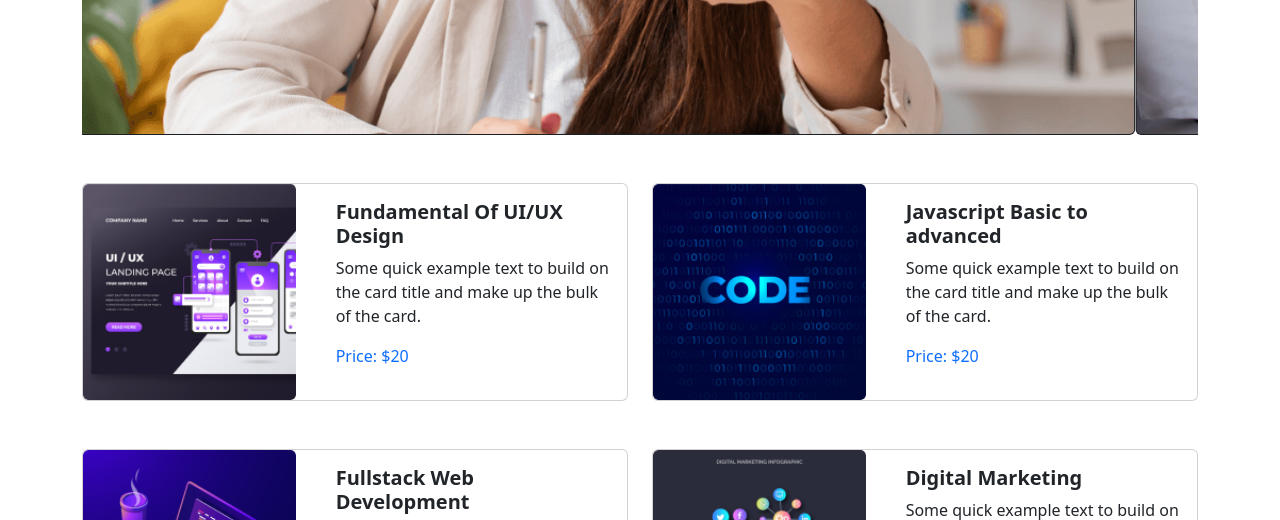
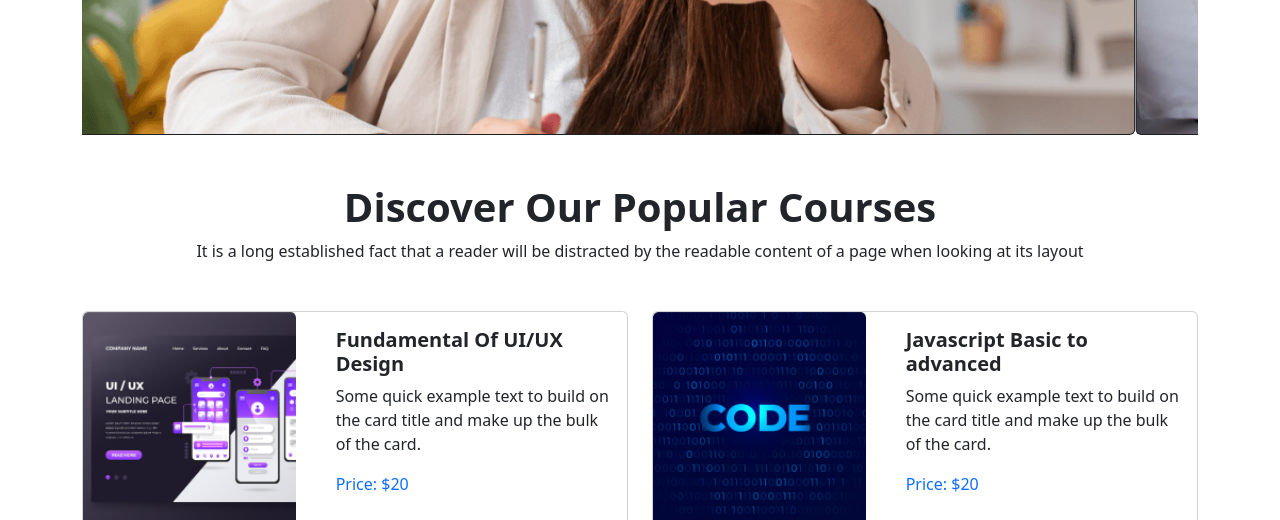
Before and after one commit to ian-of-yore/CodeFreak-Bootstrap, a plain HTML site: page index.html in a window 1280 px wide. Shown: the part 580-1100 px from the top of the page. Drawn offline with nearby package versions, Linux system fonts and the light colour scheme.

Commit message:
Assignment Polishing 01

```diff
--- a/index.html
+++ b/index.html
@@ -118,6 +118,15 @@
         <!-- --------------------
                Popular Courses
         ------------------------->
+        <!-- Courses Text -->
+        <div class="text-center my-5">
+            <h1 class="fw-bold ">Discover Our Popular
+                Courses</h1>
+            <p>It is a long established fact that a reader will be distracted by the readable
+                content of a page when looking at its layout
+            </p>
+        </div>
+
         <section class="mb-5">
             <div class="text-start mb-5">
                 <div class="row gx-4">
```
